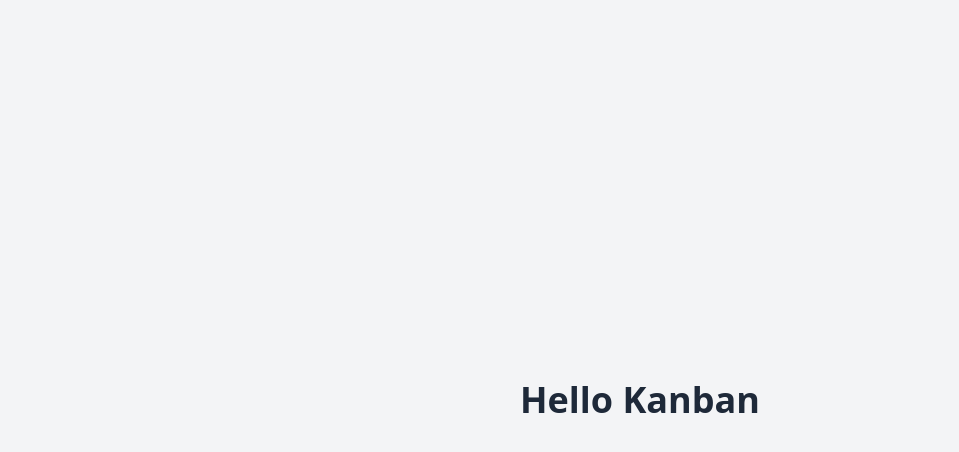
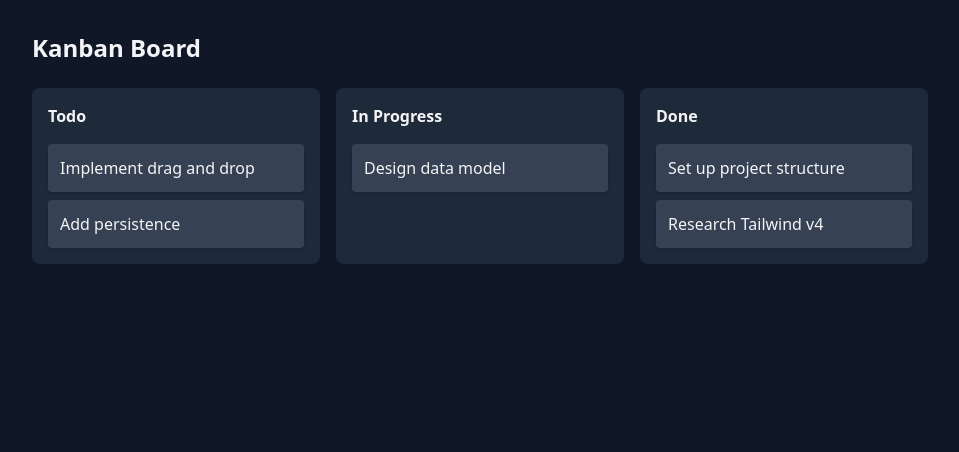
Before and after one commit to jigargosar/react-kanban-v1, a React (Vite) app: page / in a window 1280 px wide. Shown: the top 452 px of the page, without its empty margins (0-959 px from the left). Built offline with nearby package versions, Linux system fonts and the light colour scheme.

Commit message:
Add Kanban board with static UI and dark theme
- Add data model (Card, Column, Board types)
- Add sample data with 3 columns
- Implement Board, Column, Card components
- Use dark color palette (gray-900/800/700)

Committed by Claude

```diff
--- a/src/App.tsx
+++ b/src/App.tsx
@@ -1,7 +1,41 @@
+import { sampleBoard, type Card, type Column } from './model'
+
+function CardView({ card }: { card: Card }) {
+  return (
+    <div className="bg-gray-700 rounded p-3 shadow text-gray-100">
+      {card.title}
+    </div>
+  )
+}
+
+function ColumnView({ column, cards }: { column: Column; cards: Card[] }) {
+  return (
+    <div className="bg-gray-800 rounded-lg p-4 w-72 flex-shrink-0">
+      <h2 className="text-gray-100 font-semibold mb-4">{column.title}</h2>
+      <div className="flex flex-col gap-2">
+        {cards.map((card) => (
+          <CardView key={card.id} card={card} />
+        ))}
+      </div>
+    </div>
+  )
+}
+
 function App() {
+  const { cards, columns } = sampleBoard
+
   return (
-    <div className="min-h-screen bg-gray-100 flex items-center justify-center">
-      <h1 className="text-4xl font-bold text-gray-800">Hello Kanban</h1>
+    <div className="min-h-screen bg-gray-900 p-8">
+      <h1 className="text-2xl font-bold text-gray-100 mb-6">Kanban Board</h1>
+      <div className="flex gap-4 overflow-x-auto">
+        {columns.map((column) => (
+          <ColumnView
+            key={column.id}
+            column={column}
+            cards={column.cardIds.map((id) => cards[id])}
+          />
+        ))}
+      </div>
     </div>
   )
 }
--- /dev/null
+++ b/src/model.ts
@@ -0,0 +1,35 @@
+// Types
+export type CardId = string
+export type ColumnId = string
+
+export type Card = {
+  id: CardId
+  title: string
+}
+
+export type Column = {
+  id: ColumnId
+  title: string
+  cardIds: CardId[]
+}
+
+export type Board = {
+  cards: Record<CardId, Card>
+  columns: Column[]
+}
+
+// Sample data
+export const sampleBoard: Board = {
+  cards: {
+    'card-1': { id: 'card-1', title: 'Set up project structure' },
+    'card-2': { id: 'card-2', title: 'Design data model' },
+    'card-3': { id: 'card-3', title: 'Implement drag and drop' },
+    'card-4': { id: 'card-4', title: 'Add persistence' },
+    'card-5': { id: 'card-5', title: 'Research Tailwind v4' },
+  },
+  columns: [
+    { id: 'col-1', title: 'Todo', cardIds: ['card-3', 'card-4'] },
+    { id: 'col-2', title: 'In Progress', cardIds: ['card-2'] },
+    { id: 'col-3', title: 'Done', cardIds: ['card-1', 'card-5'] },
+  ],
+}
```
